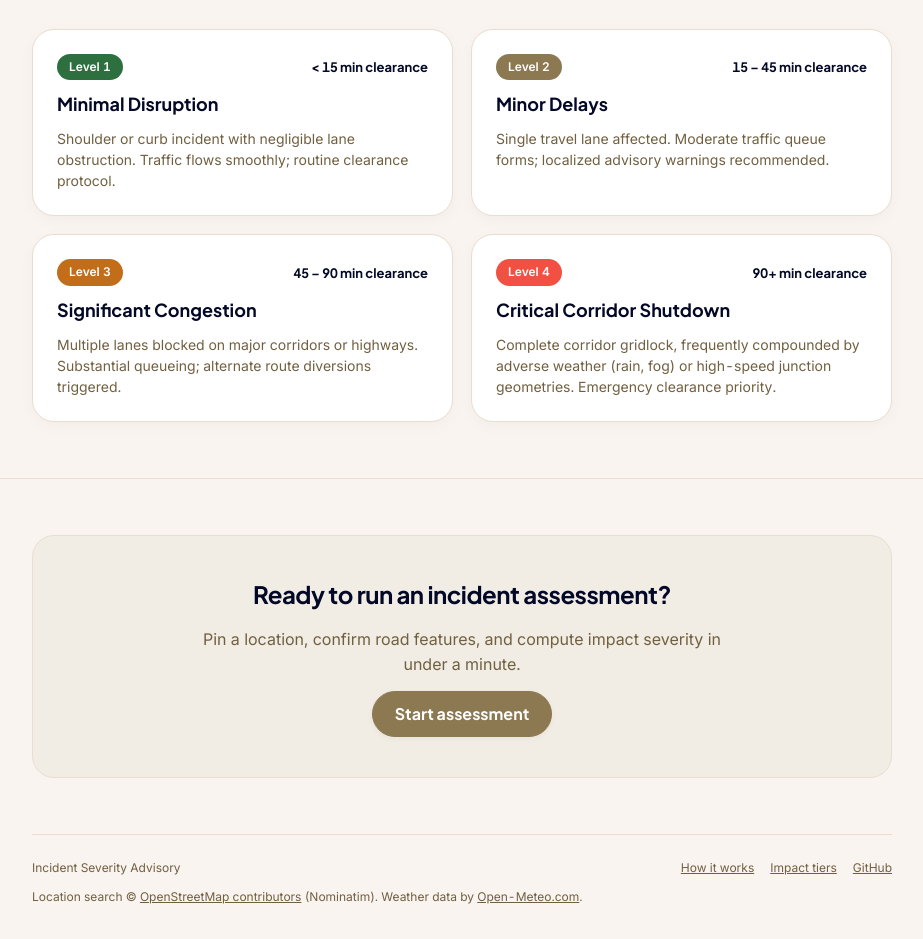
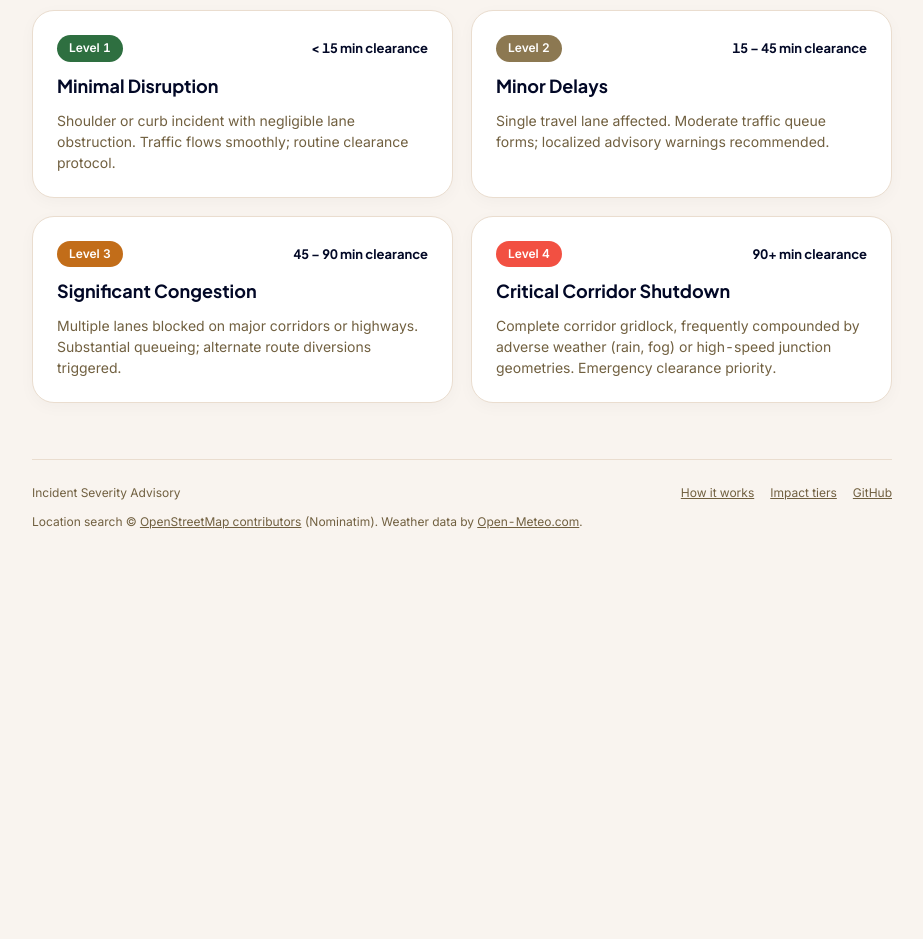
Before and after one commit to manevidvesh/road-accident-severity-advisory, a plain HTML site: page frontend/index.html in a window 1280 px wide. Shown: the part 1228-2167 px from the top of the page, without its empty margins (178-1101 px from the left). After the commit the page ends 1791 px from the top, so only its background shows below. Drawn offline with Linux system fonts and the light colour scheme; a web font is replaced by a local one.

Commit message:
Align 3rd pipeline card to single line and remove duplicate bottom CTA section

```diff
--- a/frontend/css/styles.css
+++ b/frontend/css/styles.css
@@ -478,6 +478,7 @@ input[aria-invalid="true"] { border-color: var(--bad); }
   padding: 6px 12px;
   border-radius: var(--radius-pill);
   margin-top: 4px;
+  white-space: nowrap;
 }
 
 /* Tiers Grid (The 4 Predicted Impact Levels) */
@@ -548,39 +549,10 @@ input[aria-invalid="true"] { border-color: var(--bad); }
   margin: 0;
 }
 
-/* Landing CTA Banner */
-.landing-cta-box {
-  background: var(--surface-alt);
-  border: 1px solid var(--line);
-  border-radius: var(--radius-card);
-  padding: 40px 32px;
-  text-align: center;
-  display: flex;
-  flex-direction: column;
-  align-items: center;
-  gap: 14px;
-}
-
-.landing-cta-box h2 {
-  font-size: 1.5rem;
-  text-transform: none;
-  letter-spacing: -0.02em;
-  color: var(--ink);
-  margin: 0;
-}
-
-.landing-cta-box p {
-  font-size: 1rem;
-  color: var(--muted);
-  max-width: 520px;
-  margin: 0;
-}
-
 /* Responsive */
 @media (max-width: 768px) {
   .pipeline-grid { grid-template-columns: 1fr; }
   .tiers-grid { grid-template-columns: 1fr; }
-  .landing-cta-box { padding: 32px 20px; }
 }
 
 @media (max-width: 520px) {
--- a/frontend/index.html
+++ b/frontend/index.html
@@ -78,14 +78,14 @@
           </div>
           <h3>Severity Inference</h3>
           <p>A class-balanced Random Forest classifier evaluates compound risks to estimate traffic disruption severity and standard clearance protocols.</p>
-          <span class="pipeline-pill">Tiers 1–4 · Clearance SOP · Probabilities</span>
+          <span class="pipeline-pill">Tiers 1–4 · Clearance SOP</span>
         </div>
       </div>
     </div>
   </section>
 
   <!-- Section 2: Output Matrix (4 Impact Tiers) -->
-  <section id="tiers" class="landing-section">
+  <section id="tiers" class="landing-section" style="border-bottom: none;">
     <div class="wrap-wide">
       <div class="landing-section-header">
         <span class="landing-section-tag">Output Matrix</span>
@@ -132,17 +132,6 @@
       </div>
     </div>
   </section>
-
-  <!-- Section 3: Call to Action -->
-  <section class="landing-section" style="border-bottom: none;">
-    <div class="wrap-wide">
-      <div class="landing-cta-box">
-        <h2>Ready to run an incident assessment?</h2>
-        <p>Pin a location, confirm road features, and compute impact severity in under a minute.</p>
-        <a href="workspace.html" class="btn primary">Start assessment</a>
-      </div>
-    </div>
-  </section>
 </main>
 
 <footer class="wrap-wide foot">
```
